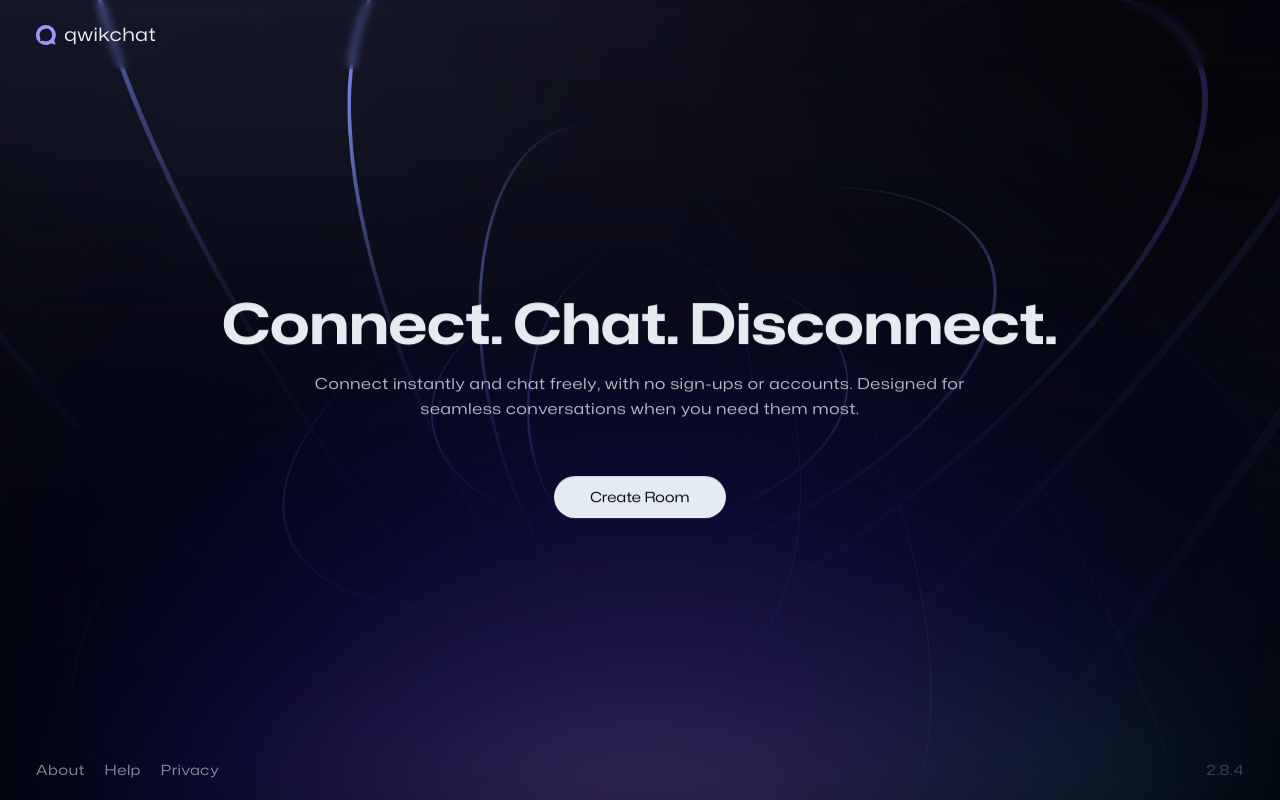
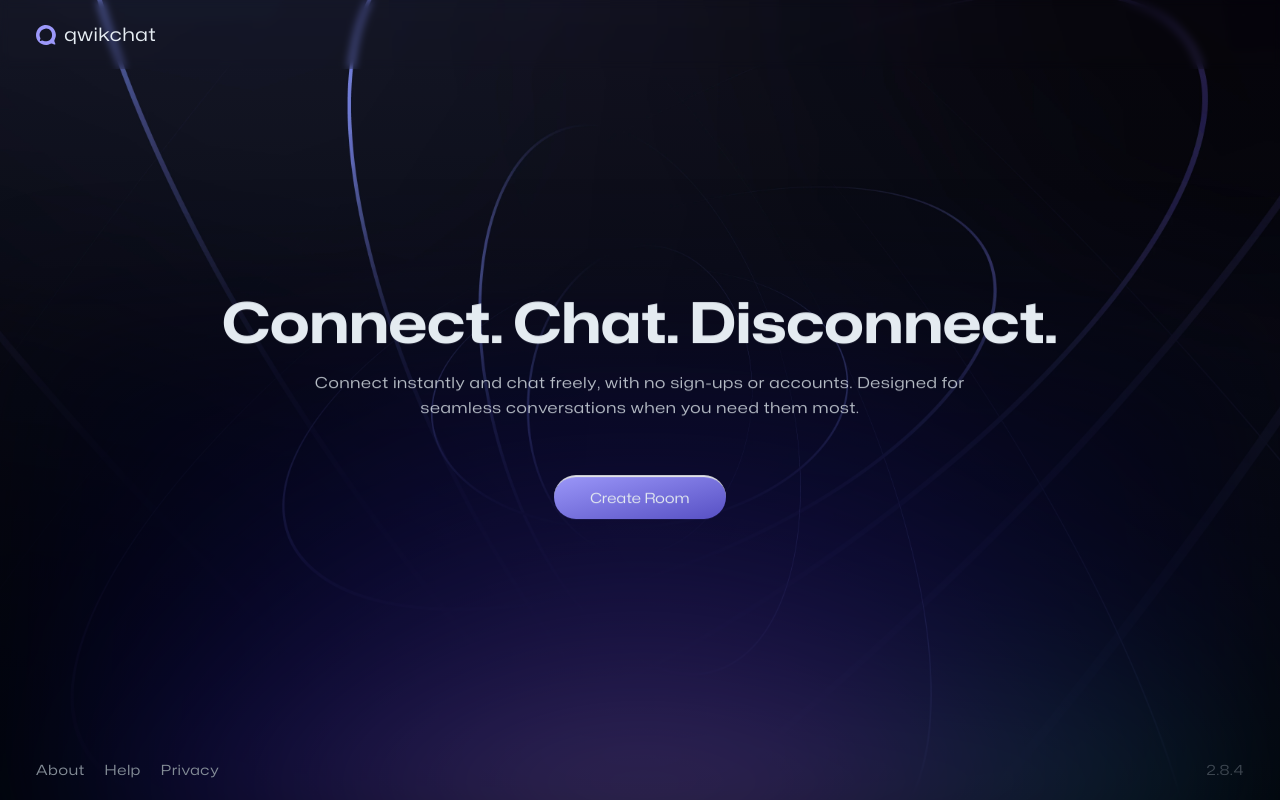
Before and after one commit to akshayraj-1/qwikchat, a React (Vite) app in the folder frontend/: page / in a window 1280 px wide. Built offline with nearby package versions, Linux system fonts and the light colour scheme.

Commit message:
Modified Button.jsx

```diff
--- a/frontend/src/components/UI/Button.jsx
+++ b/frontend/src/components/UI/Button.jsx
@@ -6,7 +6,7 @@ import PropTypes from "prop-types";
 function Button({ type = "button", size = "sm", variant = "primary", effect = {hover: null, click: null}, disabled= false, label = "", onClick, className }) {
 
     const bgColor = variant === "primary"
-                           ? "bg-textPrimary text-primary"
+                           ? "bg-gradient-to-br from-accent to-accentDark text-textPrimary border-t-[2.5px] border-accentLight"
                            : variant === "secondary"
                            ? "border border-secondaryLight bg-secondaryVariant text-textPrimary"
                            : "border border-textPrimary text-textPrimary hover:bg-textPrimary hover:text-secondaryVariant transition duration-300";
@@ -17,7 +17,7 @@ function Button({ type = "button", size = "sm", variant = "primary", effect = {h
         font-normal
         rounded-md
         tracking-wide
-        px-7 py-[0.65rem]
+        px-7 py-[0.5rem]
         ${className}
     `);
 
```
